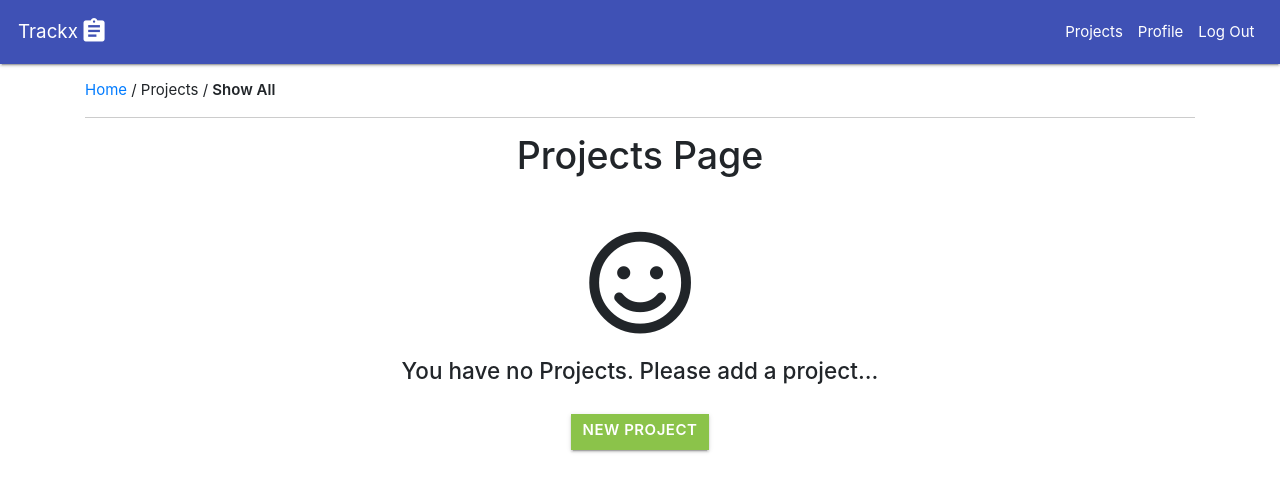
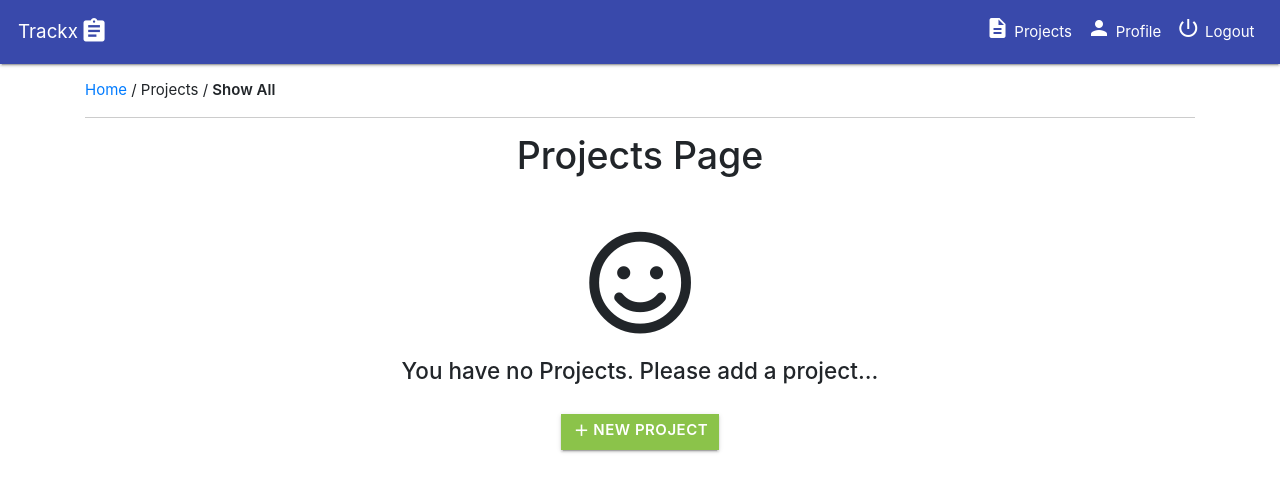
Before and after one commit to Garathd/Django-To-Do-List, a Django app: page /projects/ in a window 1280 px wide. Shown: the top 492 px of the page. Run offline with Django 3.2, Linux system fonts and the light colour scheme; the visitor is signed in with stand-in values (Sample User, id 1); data comes from the database, SQL or seed files in the repository; data that the repository does not hold is empty; some libraries are stand-ins or nearby versions.

Commit message:
Replaced glypicons with material icons

```diff
--- a/accounts/templates/profile.html
+++ b/accounts/templates/profile.html
@@ -41,8 +41,8 @@
             <p><strong>Current Projects: </strong> {{ project_count }}</p>
             <p><strong>Current Tasks: </strong> {{ task_count }}</p>
             <hr />
-            <a href="{% url 'edit_profile' %}" class="btn btn-default custom-button edit-options-button"><span class="glyphicon glyphicon-pencil"></span> Edit</a> {% if i.account == 'free' %}
-            <a href="{% url 'products' %}" class="btn btn-default custom-button new-save-button"><span class="glyphicon glyphicon-euro"></span> Buy Pro Version</a> {% endif %} {% endfor %}
+            <a href="{% url 'edit_profile' %}" class="btn btn-default custom-button edit-options-button"><i class="material-icons page-icon left">edit</i> Edit</a> {% if i.account == 'free' %}
+            <a href="{% url 'products' %}" class="btn btn-default custom-button new-save-button"><i class="material-icons page-icon left">euro</i> Buy Pro Version</a> {% endif %} {% endfor %}
         </div>
     </div>
 </div>
--- a/checkout/templates/checkout.html
+++ b/checkout/templates/checkout.html
@@ -47,17 +47,17 @@
                 <div class="alert-message block-message error" id="stripe-error-message"></div>
             </div>
 
-            <div class="form-group col-md-6">
+            <div class="form-group col-md-6 left">
                 {{ order_form | as_bootstrap }}
             </div>
 
-            <div class="form-group col-md-6">
+            <div class="form-group col-md-6 right">
                 {{ payment_form | as_bootstrap }}
             </div>
 
             {% csrf_token %}
             <div class="form-group col-md-12">
-                <input class=" btn btn-default custom-button new-save-button" id="submit_payment_btn" name="commit" type="submit" value="Submit Payment">
+                <button class=" btn btn-default custom-button new-save-button right" id="submit_payment_btn" type="submit"><i class="material-icons page-icon left">euro</i>Pay</button>
             </div>
         </form>
     </div>
--- a/products/templates/products.html
+++ b/products/templates/products.html
@@ -27,11 +27,11 @@
                     <input name="quantity" type="hidden" value="1" class="form-control">
                     <span class="input-group-btn">
                             {% if account == 'free' and added == False %}
-                            <button class="btn btn-default custom-button new-save-button" type="submit">Add to Cart</button>
+                            <button class="btn btn-default custom-button new-save-button" type="submit"><i class="material-icons page-icon left">shopping_cart</i>Add to Cart</button>
                             {% elif added == True %}
-                            <a href="{% url 'view_cart' %}" class="btn btn-default custom-button warning-button">Added</a>
+                            <a href="{% url 'view_cart' %}" class="btn btn-default custom-button warning-button"><i class="material-icons page-icon left">remove_shopping_cart</i>Added</a>
                             {% else %}
-                            <a href="{% url 'profile' %}" class="btn btn-default custom-button delete-cancel-button">Purchased</a>
+                            <a href="{% url 'profile' %}" class="btn btn-default custom-button delete-cancel-button"><i class="material-icons page-icon left">done</i>Purchased</a>
                             {% endif %}
                         </span>
                 </div>
--- a/projects/templates/projectform.html
+++ b/projects/templates/projectform.html
@@ -22,9 +22,9 @@
         <div class="form-box">
             <form method="POST" enctype="multipart/form-data">
                 {% csrf_token %} {% bootstrap_form form %}
-                <button type="submit" class="btn btn-default custom-button new-save-button">Save</button> {% if project != None %}
-                <a href="{% url 'project_info' project %}" class="btn btn-default custom-button delete-cancel-button">Cancel</a> {% else %}
-                <a href="{% url 'get_projects' %}" class="btn btn-default custom-button delete-cancel-button">Cancel</a> {% endif %}
+                <button type="submit" class="btn btn-default custom-button new-save-button"><i class="material-icons page-icon left">done</i>Save</button> {% if project != None %}
+                <a href="{% url 'project_info' project %}" class="btn btn-default custom-button delete-cancel-button"><i class="material-icons page-icon left">cancel</i>Cancel</a> {% else %}
+                <a href="{% url 'get_projects' %}" class="btn btn-default custom-button delete-cancel-button"><i class="material-icons page-icon left">cancel</i>Cancel</a> {% endif %}
             </form>
         </div>
     </div>
--- a/projects/templates/projects.html
+++ b/projects/templates/projects.html
@@ -21,7 +21,7 @@
 {% if projects %}
 <div class="row">
     <div class="col-md-12">
-        <a href="{% url 'create_project' %}" class="btn btn-default custom-button new-save-button"><span class="glyphicon glyphicon-plus"></span> New Project</a>
+        <a href="{% url 'create_project' %}" class="btn btn-default custom-button new-save-button"><i class="material-icons page-icon left">add</i>New Project</a>
     </div>
     <hr />
 </div>
@@ -37,7 +37,7 @@
               <option value="education" >Education</option>
               <option value="personal" >Personal</option>
             </select>
-            <button class="btn btn-default custom-button search-button" type="submit"><span class="glyphicon glyphicon-search"></span> Search</button>
+            <button class="btn btn-default custom-button search-button" type="submit"><i class="material-icons page-icon left">search</i>Search</button>
         </form>
     </div>
 </div>
@@ -61,8 +61,8 @@
                 <p><span class="boldtext">Type: </span> {{ project.status }}</p>
             </div>
             <p>
-                <a href="{% url 'project_info' project.id %}" class="btn btn-default custom-button edit-options-button"><span class="glyphicon glyphicon-cog"></span> Options</a>
-                <a href="{% url 'view_only' project.id %}" class="btn btn-default custom-button new-save-button"><span class="glyphicon glyphicon-list"></span> Tasks</a>
+                <a href="{% url 'project_info' project.id %}" class="btn btn-default custom-button edit-options-button"><i class="material-icons page-icon left">settings</i> Options</a>
+                <a href="{% url 'view_only' project.id %}" class="btn btn-default custom-button new-save-button"><i class="material-icons page-icon left">list</i> Tasks</a>
             </p>
         </div>
     </div>
@@ -73,7 +73,7 @@
             <h4>You have no Projects categorized as: "{{ project_type }}"</h4>
             &nbsp;
             <div class="create-new">
-                <a href="{% url 'create_project' %}" class="btn btn-default custom-button new-save-button"><span class="glyphicon glyphicon-plus"></span> New Project</a>
+                <a href="{% url 'create_project' %}" class="btn btn-default custom-button new-save-button"><i class="material-icons page-icon left">add</i> New Project</a>
             </div>
         </div>
     </div>
@@ -84,7 +84,7 @@
             <h4>You have no Projects. Please add a project...</h4>
             &nbsp;
             <div class="create-new">
-                <a href="{% url 'create_project' %}" class="btn btn-default custom-button new-save-button"><span class="glyphicon glyphicon-plus"></span> New Project</a>
+                <a href="{% url 'create_project' %}" class="btn btn-default custom-button new-save-button"><i class="material-icons page-icon left">add</i> New Project</a>
             </div>
         </div>
     </div>
--- a/static/css/custom.css
+++ b/static/css/custom.css
@@ -16,7 +16,7 @@
   font-size: 1em !important; }
 
 .custom-nav {
-  background: #3f51b5 !important;
+  background: #3949AB !important;
   color: #FFFFFF !important;
   padding: 0 1.2em !important; }
 
@@ -25,6 +25,10 @@
 
 .nav-link:hover {
   height: 70px !important; }
+
+.nav-link:focus, .nav-link:hover {
+  color: #3949AB !important;
+  background: #FFF !important; }
 
 .navbar-toggler {
   border-color: #FFF !important;
@@ -117,6 +121,21 @@ hr {
   clear: both !important;
   vertical-align: middle !important; }
 
+.menu-icon {
+  margin-right: 0.2em !important; }
+
+.page-icon {
+  margin: -3px 2px 0 0 !important; }
+
+.cart-left {
+  margin-right: 2% !important; }
+
+left {
+  float: left !important; }
+
+right {
+  float: right !important; }
+
 main {
   flex: 1 0 auto !important; }
 
@@ -126,7 +145,7 @@ main {
   margin-top: 0.1em !important; }
 
 .credentials {
-  background-color: #3f51b5 !important;
+  background-color: #3949AB !important;
   text-align: center !important; }
 
 .login-heading {
--- a/tasks/templates/taskform.html
+++ b/tasks/templates/taskform.html
@@ -23,8 +23,8 @@
         <form method="POST" enctype="multipart/form-data">
             {% csrf_token %} {% bootstrap_form form %}
             <br />
-            <button type="submit" class="btn btn-default custom-button new-save-button">Save</button>
-            <a href="{% url 'view_only' project %}" class="btn btn-default custom-button delete-cancel-button">Cancel</a>
+            <button type="submit" class="btn btn-default custom-button new-save-button"><i class="material-icons page-icon left">done</i>Save</button>
+            <a href="{% url 'view_only' project %}" class="btn btn-default custom-button delete-cancel-button"><i class="material-icons page-icon left">cancel</i>Cancel</a>
         </form>
     </div>
 </div>
--- a/templates/base.html
+++ b/templates/base.html
@@ -33,13 +33,17 @@
                     <a class="nav-link" href="#">Home <span class="sr-only">(current)</span></a>
                 </li>
                 {% if user.is_authenticated %}
-                <li class="nav-item"><a class="nav-link" href="{% url 'get_projects' %}">Projects</a></li>
-                <li class="nav-item"><a class="nav-link" href="{% url 'profile' %}">Profile</a></li>
-                <li class="nav-item"><a class="nav-link" href="{% url 'logout' %}">Log Out</a></li>
+                <li class="nav-item">
+                    <a class="nav-link" href="{% url 'get_projects' %}">Projects<i class="material-icons menu-icon left">description</i></a>
+                </li>
+                <li class="nav-item"><a class="nav-link" href="{% url 'profile' %}">Profile<i class="material-icons menu-icon left">person</i></a>
+                </li>
+                <li class="nav-item"><a class="nav-link" href="{% url 'logout' %}">Logout<i class="material-icons menu-icon left">power_settings_new</i></a>
+                </li>
                 {% if product_count > 0 %}
                 <li class="nav-item">
-                    <a class="nav-link" href="{% url 'view_cart' %}">
-                                  <i class="fa fa-shipping-cart cart-fix"></i>Cart
+                    <a class="nav-link" href="{% url 'view_cart' %}">Cart
+                                  <i class="material-icons menu-icon  left cart-fix">shopping_cart</i>
                                   <div class="badge badge-warning">{{ product_count }}</div>
                               </a>
                 </li>
```
Also changed, not shown: cart/templates/cart.html (+3 -4 lines), dashboard/templates/dashboard.html (+8 -5 lines), projects/templates/project_tasks.html (+20 -15 lines), projects/templates/projectinfo.html (+4 -3 lines).
